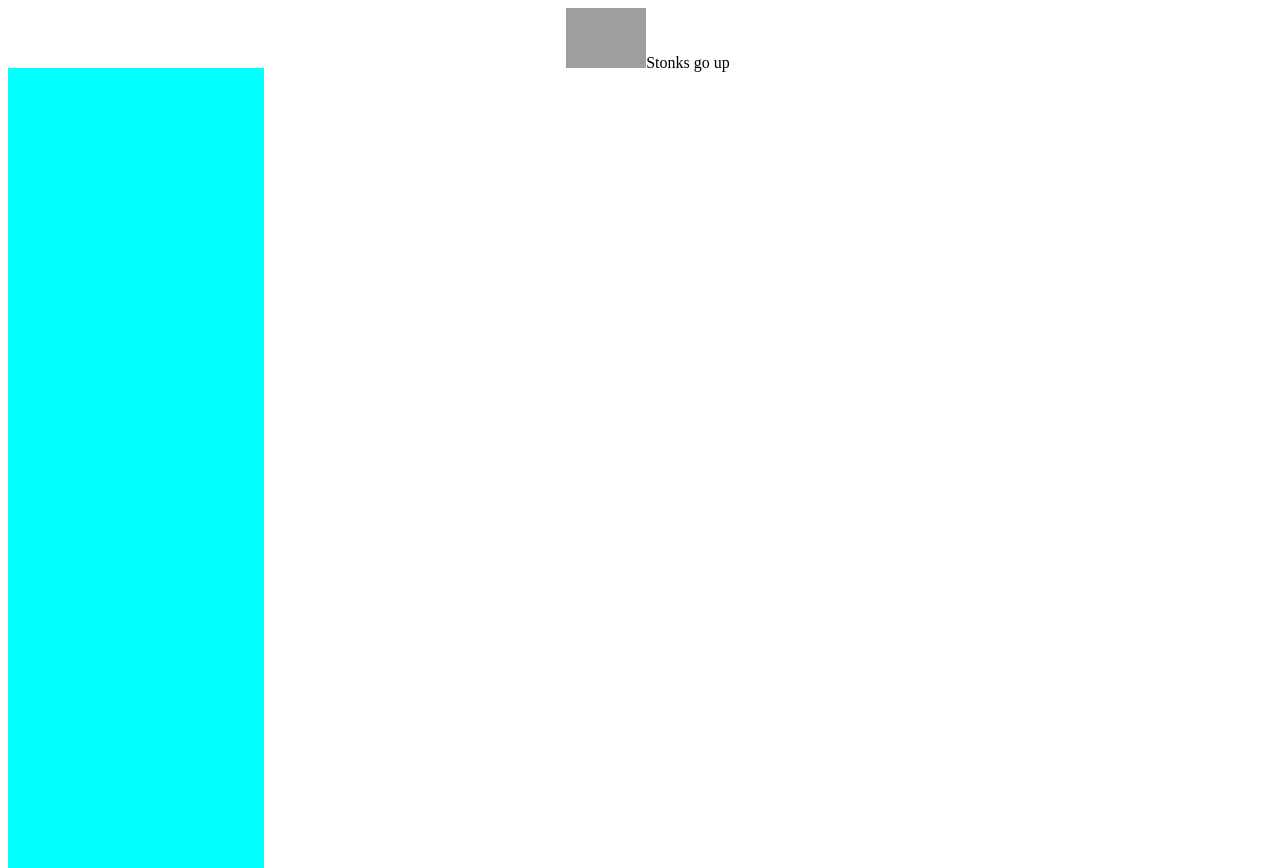
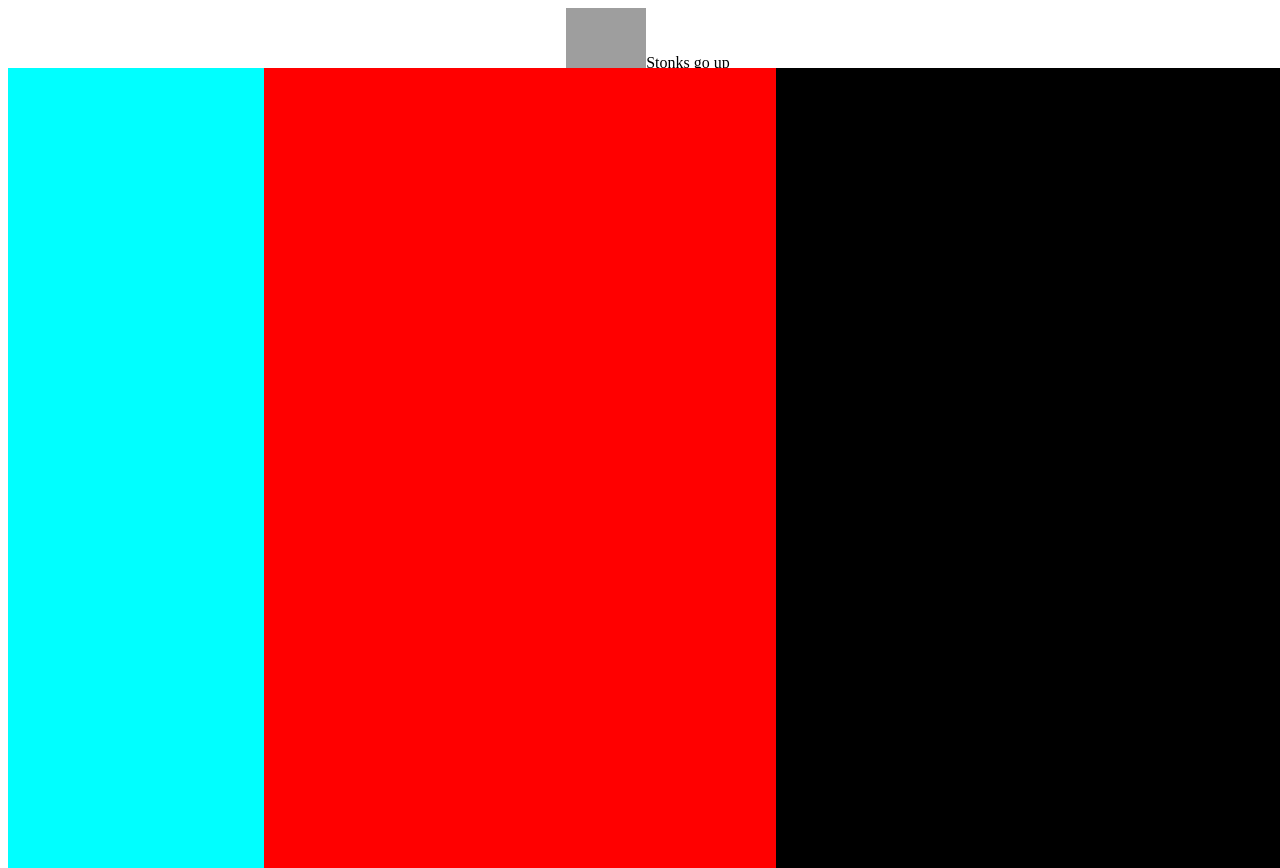
Before and after one commit to NJAbuin/thecolony, a React app: page /auth/recruiter in a window 1280 px wide. Built offline with nearby package versions, Linux system fonts and the light colour scheme; grey boxes are pictures that could not be loaded; the HTML template or start-up script is replaced by a standard one.

Commit message:
mid grid

```diff
--- a/src/containers/AuthContainer.jsx
+++ b/src/containers/AuthContainer.jsx
@@ -5,7 +5,7 @@ import { Route, Switch } from "react-router-dom";
 import { AuthGrid } from "../templates/AuthGrid";
 import DashboardAdmin from "./DashboardAdmin";
 //import DashboardBusiness from "./DashboardBusiness";
-//import DashboardRecruiter from "./DashboardRecruiter";
+import DashboardRecruiter from "./DashboardRecruiter";
 
 import Sidebar from "../components/Sidebar";
 
@@ -21,8 +21,8 @@ function AuthContainer(props) {
       <Sidebar />
       <Switch>
         <Route path="/auth/admin" component={DashboardAdmin} />
-        {/*         <R path="/auth/recruiter" component={DashboardRecruiter} />
-        <R path="/auth/business" component={DashboardBusiness} /> */}
+        <Route path="/auth/recruiter" component={DashboardRecruiter} />
+        {/* <R path="/auth/business" component={DashboardBusiness} />  */}
       </Switch>
     </AuthGrid>
   );
--- a/src/containers/DashboardRecruiter.jsx
+++ b/src/containers/DashboardRecruiter.jsx
@@ -0,0 +1,33 @@
+import React from "react";
+import { Route, Switch } from "react-router-dom";
+import { Dashboard } from '../templates/Dashboard'
+import { DashboardR } from '../templates/DashboardR'
+import { DashboardL } from '../templates/DashboardL'
+
+
+function DashboardRecruiter(props) {
+    // !!! IF UNAUTH, REDIR TO HOME
+    // can be done with private route jsx, might be easier
+
+    //needs a function to do redirect depending on
+    // auth permissions
+
+    return <Dashboard>
+        <DashboardL>
+            <div style={{ gridArea: "titlebarL" }}>
+            </div>
+            <div style={{ gridArea: "contentL" }}>
+            </div>
+        </DashboardL>
+
+        <DashboardR>
+            <div style={{ gridArea: "titlebarR" }}>
+            </div>
+            <div style={{ gridArea: "contentR" }}>
+            </div>
+        </DashboardR>
+    </Dashboard>
+
+}
+
+export default DashboardRecruiter
--- /dev/null
+++ b/src/templates/Dashboard.js
@@ -0,0 +1,10 @@
+import styled from 'styled-components'
+
+export const Dashboard = styled.div`
+display: grid;
+height: 100%;
+width: 100%;
+grid-template-columns: 50% 50%;
+grid-template-areas: "lSide rSide";
+box-sizing: border-box;
+`
--- /dev/null
+++ b/src/templates/DashboardL.js
@@ -0,0 +1,11 @@
+import styled from "styled-components";
+
+export const DashboardL = styled.div`
+grid-area: "lSide";
+background: red;
+display: grid;
+grid-template-rows:10%; 1fr
+grid-template-areas:
+"titlebarL"
+"contentL";
+`;
--- /dev/null
+++ b/src/templates/DashboardR.js
@@ -0,0 +1,11 @@
+import styled from "styled-components";
+
+export const DashboardR = styled.div`
+grid-area: "rSide";
+background: #000;
+display: grid;
+grid-template-rows:10%; 1fr
+grid-template-areas:
+"titlebarR"
+"contentR";
+`;
```
